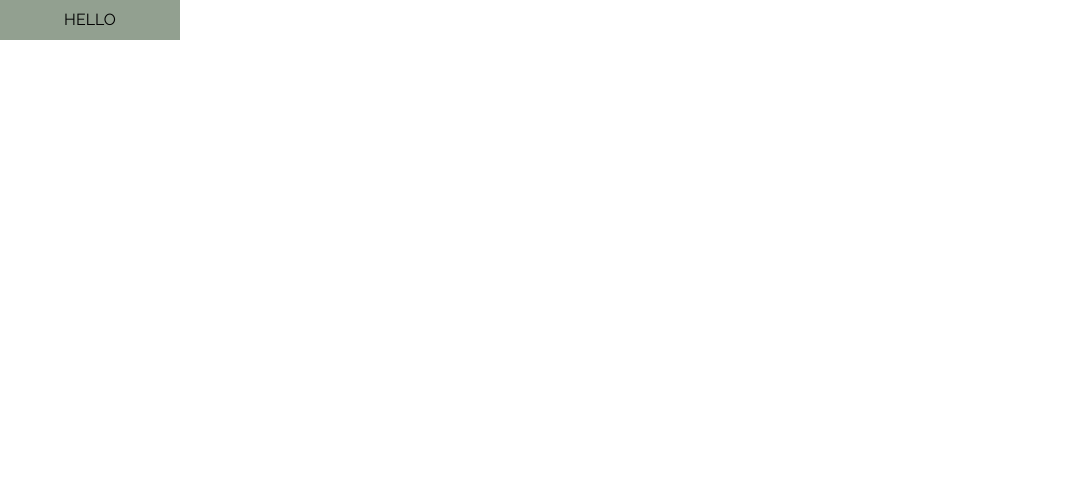
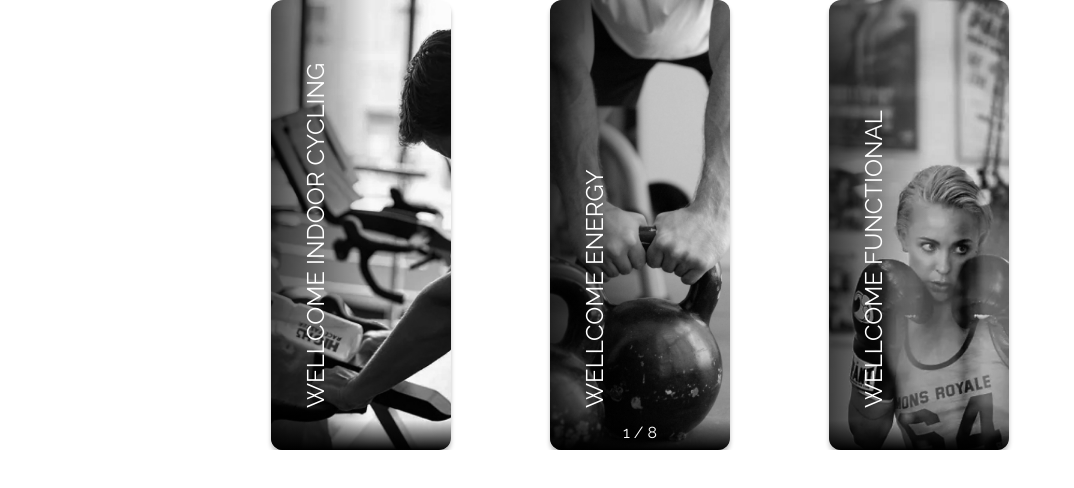
Before and after one commit to JulieGroenborg/wellcome_site, a Next.js app: page / in a window 1280 px wide. Shown: the top 488 px of the page, without its empty margins (0-1074 px from the left). Built offline with nearby package versions, Linux system fonts and the light colour scheme; a web font is replaced by a local one.

Commit message:
caroussel works the best it can...

```diff
--- a/package.json
+++ b/package.json
@@ -11,7 +11,8 @@
   "dependencies": {
     "next": "14.2.3",
     "react": "^18",
-    "react-dom": "^18"
+    "react-dom": "^18",
+    "swiper": "^11.1.3"
   },
   "devDependencies": {
     "eslint": "^8",
--- a/src/app/components/landingpage/Caroussel.jsx
+++ b/src/app/components/landingpage/Caroussel.jsx
@@ -1,3 +1,159 @@
+"use client";
+import Link from "next/link";
+import { Swiper, SwiperSlide } from "swiper/react";
+
+import styles from "@/app/components/landingpage/Caroussel.module.scss";
+
+import "swiper/css";
+import "swiper/css/navigation";
+import "swiper/css/pagination";
+import "swiper/css/keyboard";
+
+import { Keyboard, Pagination, Navigation } from "swiper/modules";
+
 export default function Caroussel() {
-  return <article></article>;
+  return (
+    <div className={styles.container}>
+      {/* <div className={styles.div_blur1}></div> */}
+      <Swiper
+        breakpoints={{
+          0: {
+            slidesPerView: 1,
+            spaceBetween: 5,
+          },
+          850: {
+            slidesPerView: 3,
+            spaceBetween: 5,
+          },
+          1350: {
+            slidesPerView: 5,
+            spaceBetween: 5,
+          },
+        }}
+        pagination={{
+          type: "fraction",
+          horizontalClass: styles.test,
+        }}
+        navigation={true}
+        loop={true}
+        modules={[Pagination, Keyboard, Navigation]}
+        keyboard={{
+          enabled: true,
+        }}
+        className={styles.swiper}
+      >
+        <SwiperSlide>
+          <Link className={styles.link} href="/kategorier" prefetch={false}>
+            <section className={`${styles.card} ${styles.indoor_cycling}`}>
+              <div className={styles.overlay}>
+                <h2 className={styles.title}>Wellcome Indoor Cycling</h2>
+              </div>
+              <div className={styles.navigation_overlay}></div>
+            </section>
+          </Link>
+        </SwiperSlide>
+        <SwiperSlide>
+          <Link className={styles.link} href="/kategorier" prefetch={false}>
+            <section className={`${styles.card} ${styles.energy}`}>
+              <div className={styles.overlay}>
+                <h2 className={styles.title}>Wellcome Energy</h2>
+              </div>
+              <div className={styles.navigation_overlay}></div>
+            </section>
+          </Link>
+        </SwiperSlide>
+        <SwiperSlide>
+          <Link className={styles.link} href="/kategorier" prefetch={false}>
+            <section className={`${styles.card} ${styles.functional}`}>
+              <div className={styles.overlay}>
+                <h2 className={styles.title}>Wellcome Functional</h2>
+              </div>
+              <div className={styles.navigation_overlay}></div>
+            </section>
+          </Link>
+        </SwiperSlide>
+        <SwiperSlide>
+          <Link className={styles.link} href="/kategorier" prefetch={false}>
+            <section className={`${styles.card} ${styles.heat}`}>
+              <div className={styles.overlay}>
+                <h2 className={styles.title}>Wellcome Heat</h2>
+              </div>
+              <div className={styles.navigation_overlay}></div>
+            </section>
+          </Link>
+        </SwiperSlide>
+        <SwiperSlide>
+          <Link className={styles.link} href="/kategorier" prefetch={false}>
+            <section className={`${styles.card} ${styles.nordic_strong}`}>
+              <div className={styles.overlay}>
+                <h2 className={styles.title}>Wellcome Nordic Strong</h2>
+              </div>
+              <div className={styles.navigation_overlay}></div>
+            </section>
+          </Link>
+        </SwiperSlide>
+        <SwiperSlide>
+          <Link className={styles.link} href="/kategorier" prefetch={false}>
+            <section className={`${styles.card} ${styles.pleasure}`}>
+              <div className={styles.overlay}>
+                <h2 className={styles.title}>Wellcome Pleasure</h2>
+              </div>
+              <div className={styles.navigation_overlay}></div>
+            </section>
+          </Link>
+        </SwiperSlide>
+        <SwiperSlide>
+          <Link className={styles.link} href="/kategorier" prefetch={false}>
+            <section className={`${styles.card} ${styles.body_mind}`}>
+              <div className={styles.overlay}>
+                <h2 className={styles.title}>Wellcome Body Mind</h2>
+              </div>
+              <div className={styles.navigation_overlay}></div>
+            </section>
+          </Link>
+        </SwiperSlide>
+        <SwiperSlide>
+          <Link className={styles.link} href="/kategorier" prefetch={false}>
+            <section className={`${styles.card} ${styles.reformer}`}>
+              <div className={styles.overlay}>
+                <h2 className={styles.title}>Wellcome Reformer</h2>
+              </div>
+              <div className={styles.navigation_overlay}></div>
+            </section>
+          </Link>
+        </SwiperSlide>
+      </Swiper>
+      {/* <div className={styles.div_blur2}></div> */}
+    </div>
+  );
 }
+// "use client";
+// import { useState } from "react";
+// import styles from "@/app/components/landingpage/Caroussel.module.scss";
+// import HeaderTwo from "../global/HeaderTwo";
+// import Link from "next/link";
+
+// export default function Caroussel({ images }) {
+//   const [activeIndex, setActiveIndex] = useState(0);
+//   const nextSlide = () => {
+//     setActiveIndex((prevIndex) => (prevIndex === images.length - 1 ? 0 : prevIndex + 1));
+//   };
+//   const prevSlide = () => {
+//     setActiveIndex((prevIndex) => (prevIndex === 0 ? images.length - 1 : prevIndex - 1));
+//   };
+//   return (
+//     <article>
+//       <HeaderTwo title="Hold kategorier" />
+
+//       <div className={styles.carousel}>
+//         <button onClick={prevSlide} className={`${styles.carousel__btn} ${styles.carousel__btn_prev}`}>
+//           &lt;
+//         </button>
+//         <img src={images[activeIndex]} alt={`Slide ${activeIndex}`} className={styles.carousel__img} />
+//         <button onClick={nextSlide} className={`${styles.carousel__btn} ${styles.carousel__btn_next}`}>
+//           &gt;
+//         </button>
+//       </div>
+//     </article>
+//   );
+// }
--- /dev/null
+++ b/src/app/components/landingpage/Caroussel.module.scss
@@ -0,0 +1,130 @@
+@use "src/app/variables" as *;
+
+.container {
+  display: flex;
+  align-items: center;
+  justify-content: center;
+  flex-direction: column;
+  height: fit-content;
+  width: 100vw;
+}
+
+.swiper {
+  max-width: 180px;
+
+  --swiper-navigation-size: 30px;
+  --swiper-pagination-fraction-color: #ffffff;
+  --swiper-navigation-color: #ffffff;
+}
+
+.link {
+  display: grid;
+  justify-content: center;
+  align-items: center;
+
+  &:focus {
+    outline: none;
+    border: solid $border-width $focus-default;
+  }
+}
+.card {
+  height: 450px;
+  width: 180px;
+
+  transition: filter 0.2s ease, top 0.2s ease;
+
+  color: $white;
+  border-radius: $border-radius;
+  background-repeat: no-repeat;
+  background-size: cover;
+  box-shadow: 0 4px 4px rgba(0, 0, 0, 0.25);
+  filter: grayscale(100%);
+
+  &:hover {
+    filter: grayscale(0);
+    top: 8%;
+
+    .overlay .title {
+      text-decoration: underline;
+    }
+  }
+
+  .overlay {
+    background: linear-gradient(to right, rgba(0, 0, 0, 0.703), rgba(255, 0, 0, 0));
+    height: 100%;
+    width: 100px;
+    border-top-left-radius: $border-radius;
+    border-top-right-radius: 0;
+    border-bottom-left-radius: $border-radius;
+
+    .title {
+      position: relative;
+      padding-top: 0;
+      padding-left: 20px;
+      font-size: $spacing-24;
+      font-weight: $font-regular;
+      rotate: -90deg;
+      white-space: nowrap;
+      top: 80%;
+      left: -5px;
+      text-decoration: none; // Remove default underline
+      transition: text-decoration 0.25s ease-out; // Add transition for smooth effect
+    }
+  }
+  .navigation_overlay {
+    position: absolute;
+    bottom: 0;
+    width: 100%;
+    height: 30px;
+    background: linear-gradient(to top, rgba(0, 0, 0, 1) 0%, rgba(0, 0, 0, 0.5) 50%, rgba(255, 0, 0, 0) 100%);
+    border-radius: 0 0 $border-radius $border-radius;
+  }
+}
+
+.indoor_cycling {
+  background-image: url("../../img/kategorier/wellcome_indoor_cycling.jpg");
+  background-position: 50% 55%;
+}
+
+.energy {
+  background-image: url("../../img/kategorier/wellcome_energy.jpg");
+  background-position: 55% 65%;
+}
+
+.functional {
+  background-image: url("../../img/kategorier/wellcome_functional.jpg");
+  background-position: 90% 65%;
+}
+
+.heat {
+  background-image: url("../../img/kategorier/wellcome_heat.jpg");
+  background-position: 70% 45%;
+}
+
+.nordic_strong {
+  background-image: url("../../img/kategorier/wellcome_nordic_strong.jpg");
+  background-position: 58% 15%;
+}
+
+.pleasure {
+  background-image: url("../../img/kategorier/wellcome_pleasure.jpg");
+  background-position: 80% 50%;
+}
+
+.body_mind {
+  background-image: url("../../img/kategorier/wellcome_body_mind.jpg");
+  background-position: 50% 70%;
+}
+
+.reformer {
+  background-image: url("../../img/kategorier/wellcome_reformer.jpg");
+  background-position: 20% 35%;
+}
+
+@media (min-width: 850px) {
+  .container {
+    .swiper {
+      max-width: 65%;
+    }
+  }
+}
--- a/src/app/page.jsx
+++ b/src/app/page.jsx
@@ -1,6 +1,7 @@
 import HeaderOne from "./components/global/HeaderOne";
 import HeaderTwo from "./components/global/HeaderTwo";
 import LinkBtn from "./components/global/LinkBtn";
+import Caroussel from "./components/landingpage/Caroussel";
 
 //API url: https://hovludcpqudqvcqteblj.supabase.co/rest/v1/Hold
 //API key: eyJhbGciOiJIUzI1NiIsInR5cCI6IkpXVCJ9.eyJpc3MiOiJzdXBhYmFzZSIsInJlZiI6Imhvdmx1ZGNwcXVkcXZjcXRlYmxqIiwicm9sZSI6ImFub24iLCJpYXQiOjE3MTQwMzI4MzEsImV4cCI6MjAyOTYwODgzMX0.5K-wz_oerFZ5hmvUq0IOPgJHn0e1sRYh57y_8pFqnKk
@@ -23,7 +24,7 @@ export default function Home() {
   return (
     <>
       <main>
-        <LinkBtn href="/" text="hello" variant="primary" />
+        <Caroussel />
       </main>
     </>
   );
```
Also changed, not shown: 1 other file (tests, documents, lock files or other folders).
